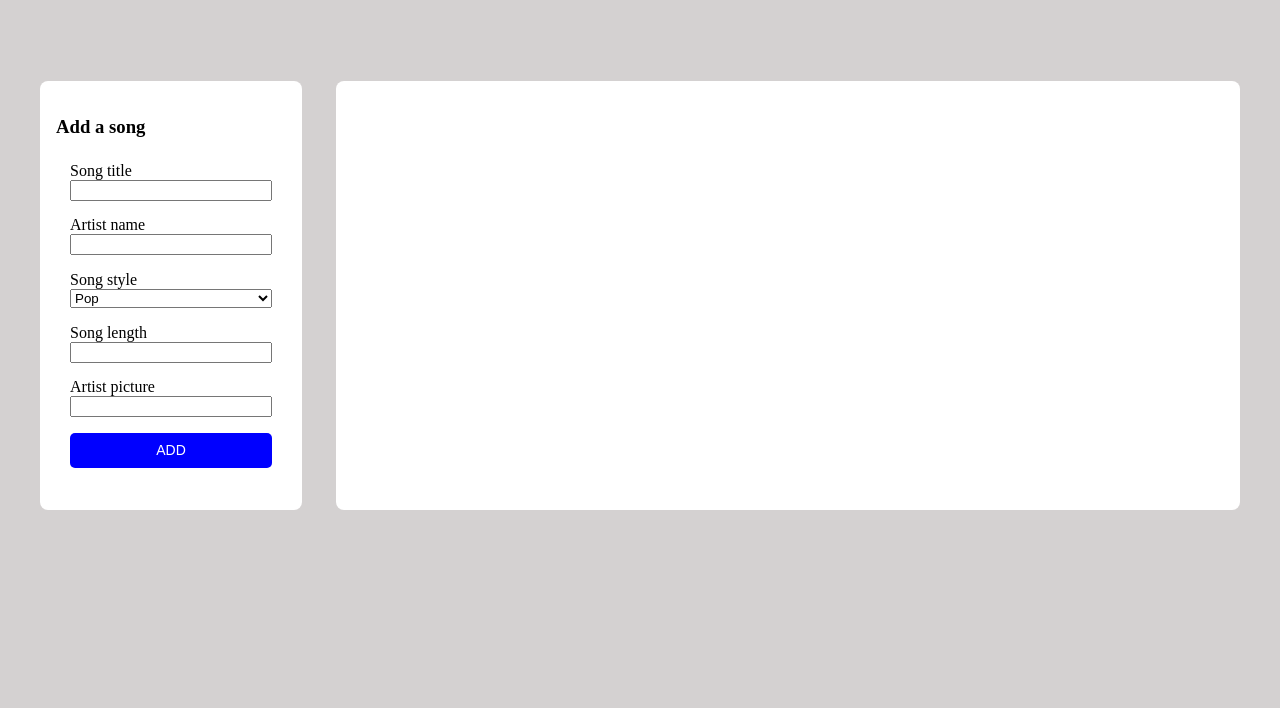
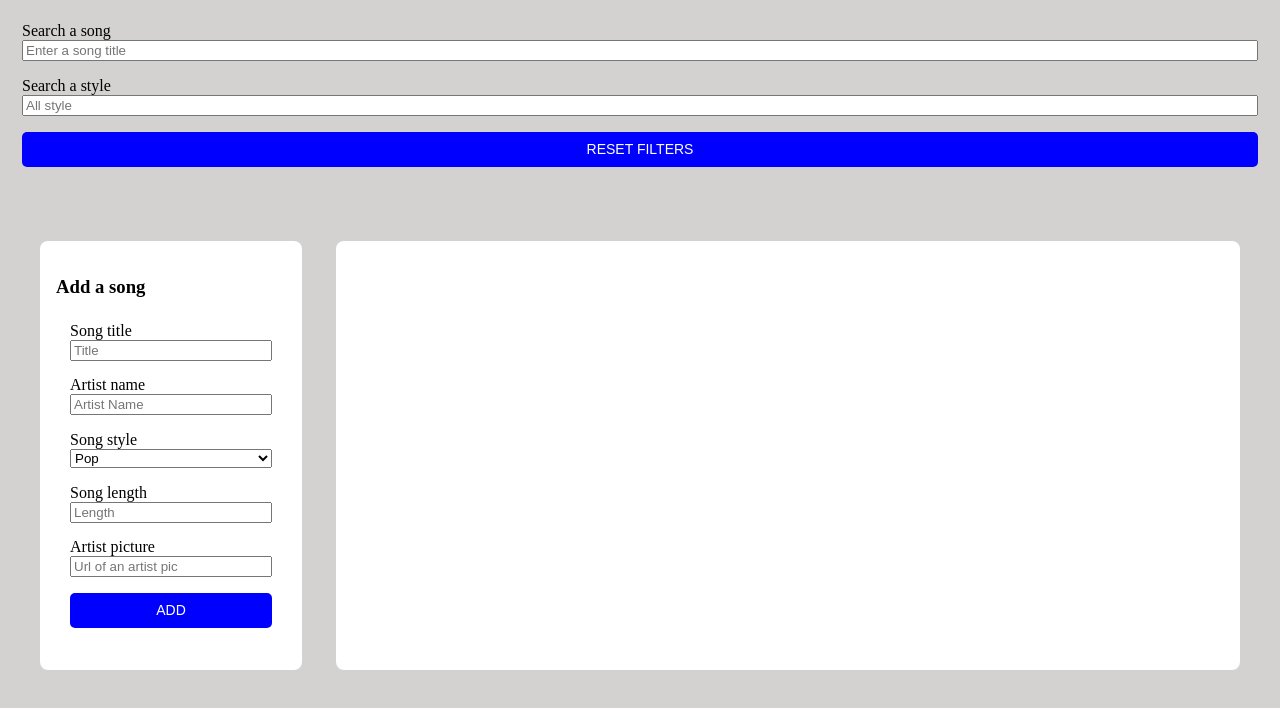
Before and after one commit to vakodrazan/WKP8, a plain HTML site: page index.html in a window 1280 px wide. Shown: the part 50-758 px from the top of the page. Drawn offline with Linux system fonts and the light colour scheme.

Commit message:
Create a new form for the filter

```diff
--- a/index.html
+++ b/index.html
@@ -12,7 +12,22 @@
             <h2>
                 Hit parade
             </h2>
+            <form>
+                <fieldset>
+                    <label for="searchTitle">Search a song</label>
+                    <input type="text" name="searchTitle" id="searchTitle" placeholder="Enter a song title" required>
+                </fieldset>
+
+                <fieldset>
+                    <label for="searchStyle">Search a style</label>
+                    <input type="text" name="searchStyle" id="searchStyle" placeholder="All style" required>
+                </fieldset>
+                <fieldset>
+                    <button>Reset filters</button>
+                </fieldset>
+            </form>
         </header>
+
         <main>
 
             <section class="addSong">
@@ -21,12 +36,12 @@
                 <form class="formSong">
                     <fieldset>
                         <label for="title">Song title</label>
-                        <input type="text" name="title" id="title" required>
+                        <input type="text" name="title" id="title" placeholder="Title" required>
                     </fieldset>
 
                     <fieldset>
                         <label for="name">Artist name</label>
-                        <input type="text" name="name" id="name" required>
+                        <input type="text" name="name" id="name" placeholder="Artist Name" required>
                     </fieldset>
 
                     <fieldset>
@@ -46,12 +61,12 @@
 
                     <fieldset>
                         <label for="length">Song length</label>
-                        <input type="text" name="length" id="length" required>
+                        <input type="text" name="length" id="length" placeholder="Length" required>
                     </fieldset>
 
                     <fieldset>
                         <label for="picture">Artist picture</label>
-                        <input type="url" name="picture" id="picture" required>
+                        <input type="url" name="picture" id="picture" placeholder="Url of an artist pic" required>
                     </fieldset>
                     <fieldset>
                         <button>Add</button>
@@ -59,8 +74,7 @@
                 </form>
             </section>
 
-            <section class="list">
-            </section>
+            <section class="list"></section>
         </main>
         <script src="./script.js"></script>
     </body>
```
